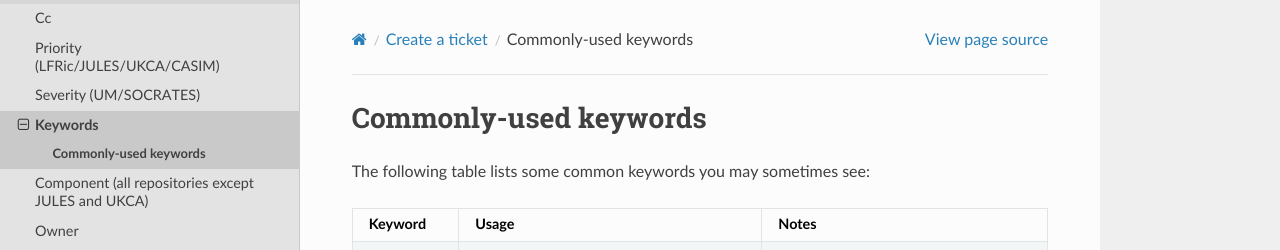
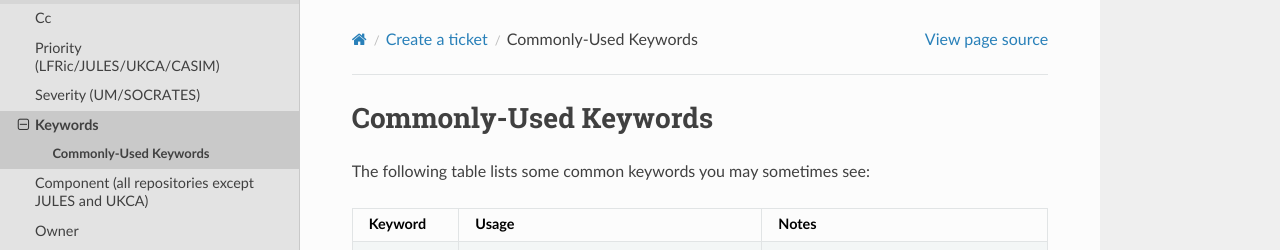
Before and after one commit to MetOffice/simulation-systems, a Sphinx documentation site: the page built from source/WorkingPractices/common_keywords.rst, in a window 1280 px wide. Shown: the top 250 px of the page. Built offline with Sphinx 7.4.7 and the Read the Docs theme 2.0.0, drawn with Linux system fonts in a browser that asks for light colours.

Commit message:
capitalise title

```diff
--- a/source/WorkingPractices/common_keywords.rst
+++ b/source/WorkingPractices/common_keywords.rst
@@ -1,6 +1,6 @@
 .. _keywords:
 
-Commonly-used keywords
+Commonly-Used Keywords
 ======================
 
 The following table lists some common keywords you may sometimes
```
